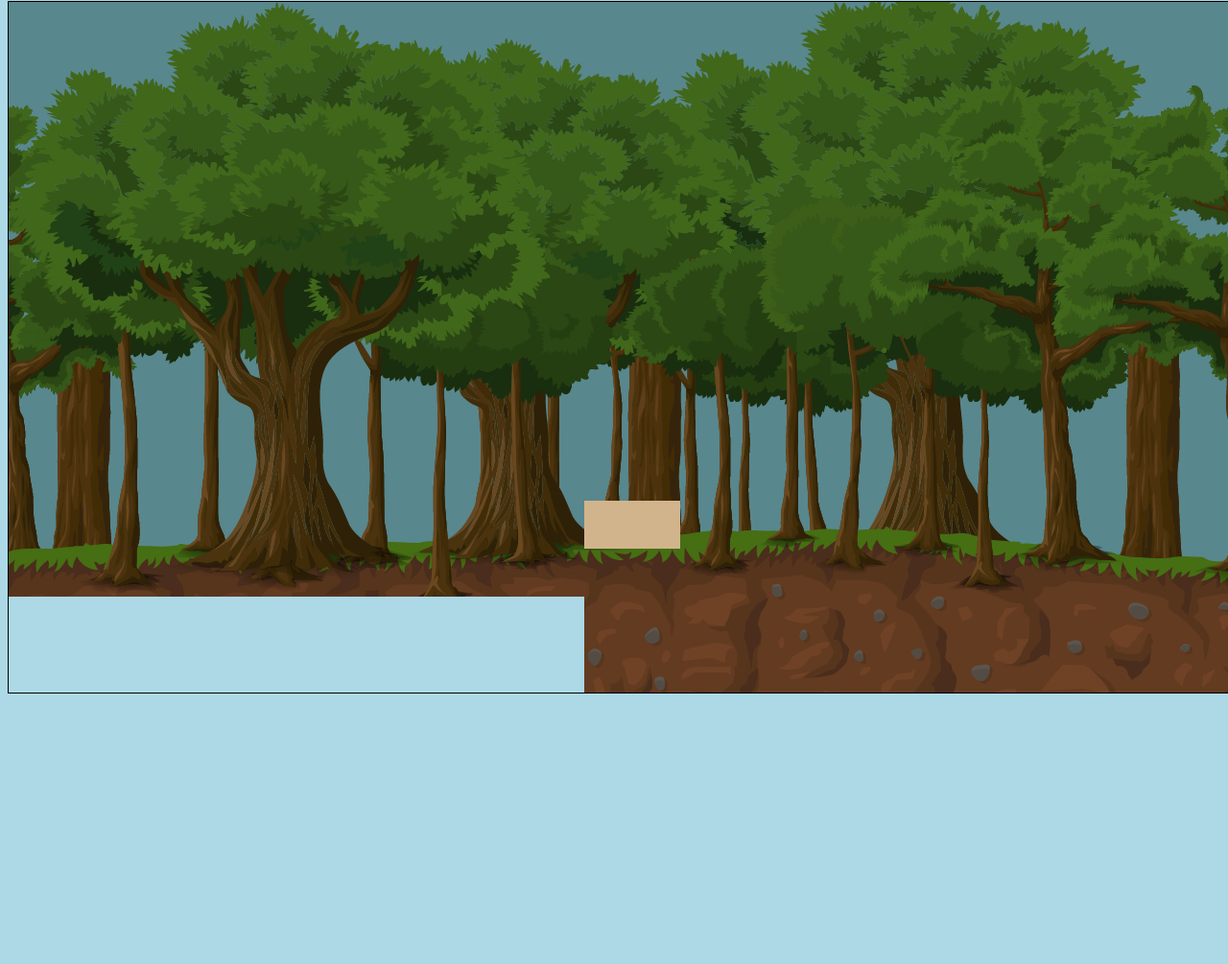
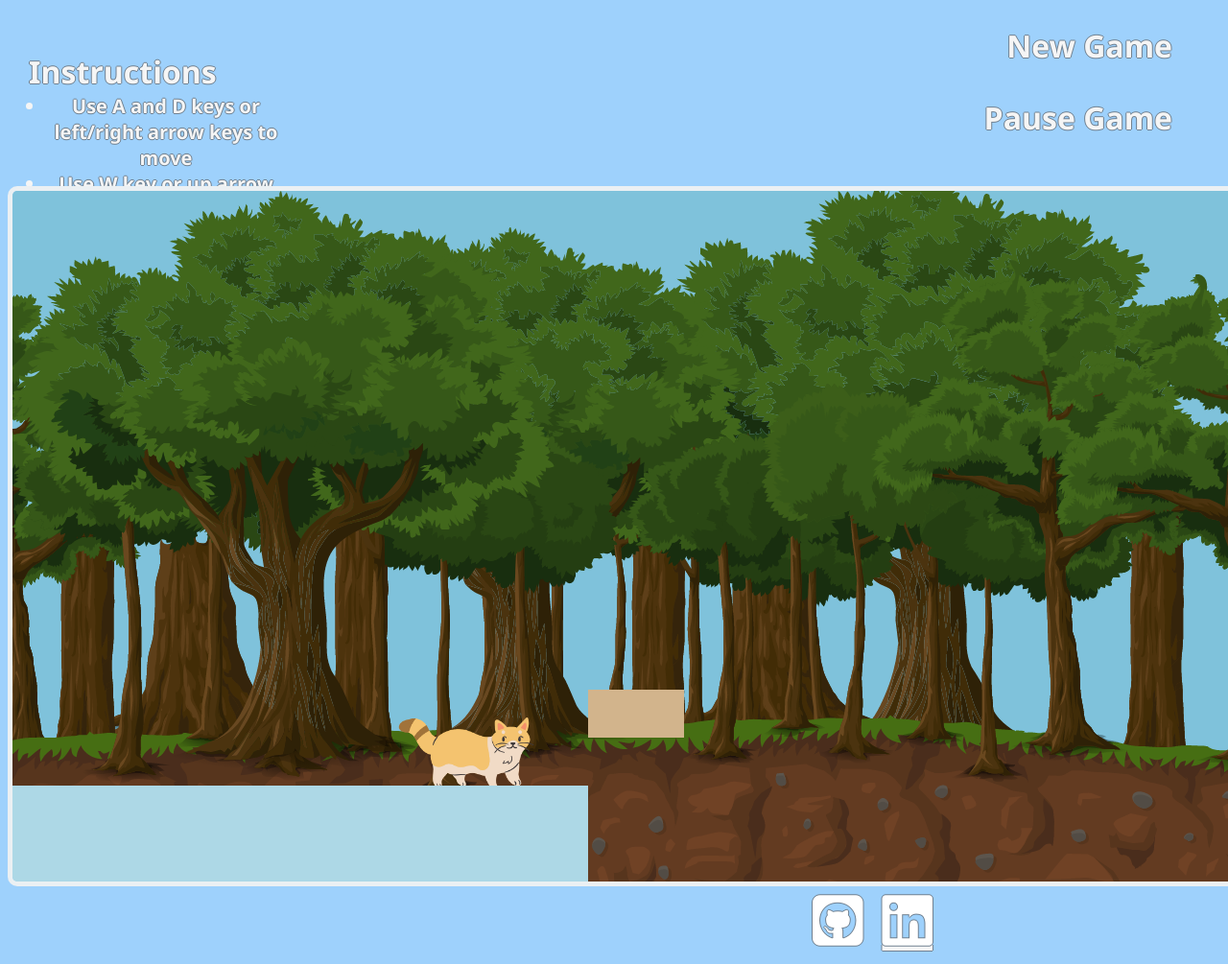
Before and after one commit to amandac3600/Kitten_Around, a website built with webpack: page index.html in a window 1280 px wide. Shown: the part 103-1108 px from the top of the page at 96% size. Before the commit the page ends 838 px from the top, so only its background shows below. Built offline with Linux system fonts and the light colour scheme.

Commit message:
working on collision detection

```diff
--- a/index.html
+++ b/index.html
@@ -6,15 +6,35 @@
     <meta name="viewport" content="width=device-width, initial-scale=1.0" />
     <meta http-equiv="X-UA-Compatible" content="ie=edge" />
     <link rel="stylesheet" href="./dist/main.css" />
+    <!-- <link rel="stylesheet" href="./src/app.scss"> -->
     <script src="./dist/main.js"></script>
-    <!-- <script src="./src/index.js"></script> -->
-    <title>Kitten' Around</title>
+    <script src="https://kit.fontawesome.com/a880168d4b.js" crossorigin="anonymous"></script>    <title>Kitten' Around</title>
 </head>
 
 <body>
   <h1>Kitten' Around</h1>
-  <img type= "hidden" id="image" width="0" height="0" src="./images/trees.png">
+  <h2>Instructions</h2>
+  <ul class="Instructions">
+    <li>Use A and D keys or left/right arrow keys to move</li>
+    <li>Use W key or up arrow key to jump</li>
+    <li>Avoid touching the water or mice!</li>
+  </ul>
+  <h3>New Game</h3>
+  <h3>Pause Game</h3>
+  <img type= "hidden" id="image" width="0" height="0" src="./images/woods.png">
   <canvas width=1280 height=720 id="canvas"></canvas>
 </body>
 
+<nav class='background'>
+  <div class='socials'>
+      <a href="https://github.com/amandac3600"><i class="fab fa-github-square" style="color: white"></i></a>
+      <a href="https://www.linkedin.com/in/amanda-chen-4b175a146"><i class="fab fa-linkedin" style="color: white"></i></a>
+  </div>
+  <!-- <audio id="music">
+      <source src="./assets/sounds/myhero.mp3">
+  </audio> -->
+  <i id='music-btn' class="mute sound"></i>
+
+</nav>
+
 </html>
--- /dev/null
+++ b/src/app.scss
@@ -0,0 +1,21 @@
+@import "./fontawesome/scss/fontawesome.scss";
+@import "./fontawesome/scss/solid.scss";
+@import "./fontawesome/scss/brands.scss";
+
+.user {
+  @extend %fa-icon;
+  @extend .fas;
+
+  &:before {
+    content: fa-content($fa-var-user);
+  }
+}
+
+.twitter {
+  @extend %fa-icon;
+  @extend .fab;
+
+  &:before {
+    content: fa-content($fa-var-twitter);
+  }
+}
--- a/src/index.js
+++ b/src/index.js
@@ -7,7 +7,7 @@ window.onload = function() {
   let ctx = canvas.getContext("2d");
   let img = document.getElementById("image");
 
-  let player = new Player(100, 100, `./images/resizecat.png`, "image");
+  let player = new Player(400, 200, `./images/resizecat.png`, "image");
 
   let gameLoop = setInterval(step, 30);  //30 fps
 
@@ -57,22 +57,26 @@ window.onload = function() {
         // while(checkCollision(horizontalRect, borderRect)) {
         //   horizontalRect.x -= Math.sign(player.xvel);
         // }
-        if (player.x + player.width > borderRect.x) {
+        if (player.x + player.width > borderRect.x && player.y + player.height < borderRect.y) {
           player.x = borderRect.x - player.width;
+          player.y = 0;
+          console.log(player.y);
         }
 
         // player.x = horizontalRect.x;
-        player.xvel = 0;
+        // player.xvel = 20;
       }
       if(checkCollision(verticalRect, borderRect)) {
         // while(checkCollision(verticalRect, borderRect)) {
         //   verticalRect.y -= Math.sign(player.yvel);
         // }
         if (player.y + player.height > borderRect.y) {
-          player.y = borderRect.y - player.height;
+          player.y = borderRect.y - player.height - 6;
+
+          console.log(borderRect);
         }
         // player.y = verticalRect.y;
-        player.yvel = 0;
+        // player.yvel = 20;
 
       }
     });
--- a/src/index.scss
+++ b/src/index.scss
@@ -1,13 +1,80 @@
 body {
   text-align: center;
-  background-color: lightblue;
+  background-color: rgb(158, 209, 252);
 }
 
 canvas {
-  border: 1px solid black;
+  border: 5px solid rgb(235, 240, 243);
+  border-radius: 10px;
+  width: 1280px;
+  height: 720px;
+  position: relative;
 }
 
 h1 {
   font-family: 'Segoe UI', Tahoma, Geneva, Verdana, sans-serif;
   font-weight: 900;
+  font-size: 48px;
+  color: whitesmoke;
+  text-shadow: -1px 0 slategray, 0 1px slategray, 1px 0 slategray, 0 -1px slategray;
 }
+
+h2 {
+  position: absolute;
+  display: flex;
+  left: 30px;
+  font-family: 'Segoe UI', Tahoma, Geneva, Verdana, sans-serif;
+  font-weight: 800;
+  font-size: 32px;
+  color: whitesmoke;
+  text-shadow: -1px 0 slategray, 0 1px slategray, 1px 0 slategray, 0 -1px slategray;
+}
+
+ul {
+  position: absolute;
+  display: flex;
+  flex-direction: column;
+  width: 250px;
+  height: 250px;
+  top: 180px;
+  font-family: 'Segoe UI', Tahoma, Geneva, Verdana, sans-serif;
+  font-weight: 700;
+  font-size: 20px;
+  color: whitesmoke;
+  text-shadow: -1px 0 slategray, 0 1px slategray, 1px 0 slategray, 0 -1px slategray;
+}
+
+h3 {
+  position: relative;
+  display: flex;
+  justify-content: flex-end;
+  right: 50px;
+  font-family: 'Segoe UI', Tahoma, Geneva, Verdana, sans-serif;
+  font-weight: 800;
+  font-size: 32px;
+  color: whitesmoke;
+  text-shadow: -1px 0 slategray, 0 1px slategray, 1px 0 slategray, 0 -1px slategray;
+}
+
+.socials {
+  display: flex;
+  position: relative;
+  justify-content: flex-end;
+  right: 320px;
+  color: whitesmoke;
+  text-shadow: -1px 0 slategray, 0 1px slategray, 1px 0 slategray, 0 -1px slategray;
+}
+
+a {
+  cursor: pointer;
+  color: whitesmoke;
+  font-size: 60px;
+}
+
+a:last-child {
+  display: flex;
+  position: relative;
+  justify-content: center;
+  top: 2px;
+  left: 20px;
+}
```
Also changed, not shown: dist/main.css, dist/main.js, images/trees.png (deleted), images/woods.png (added).
